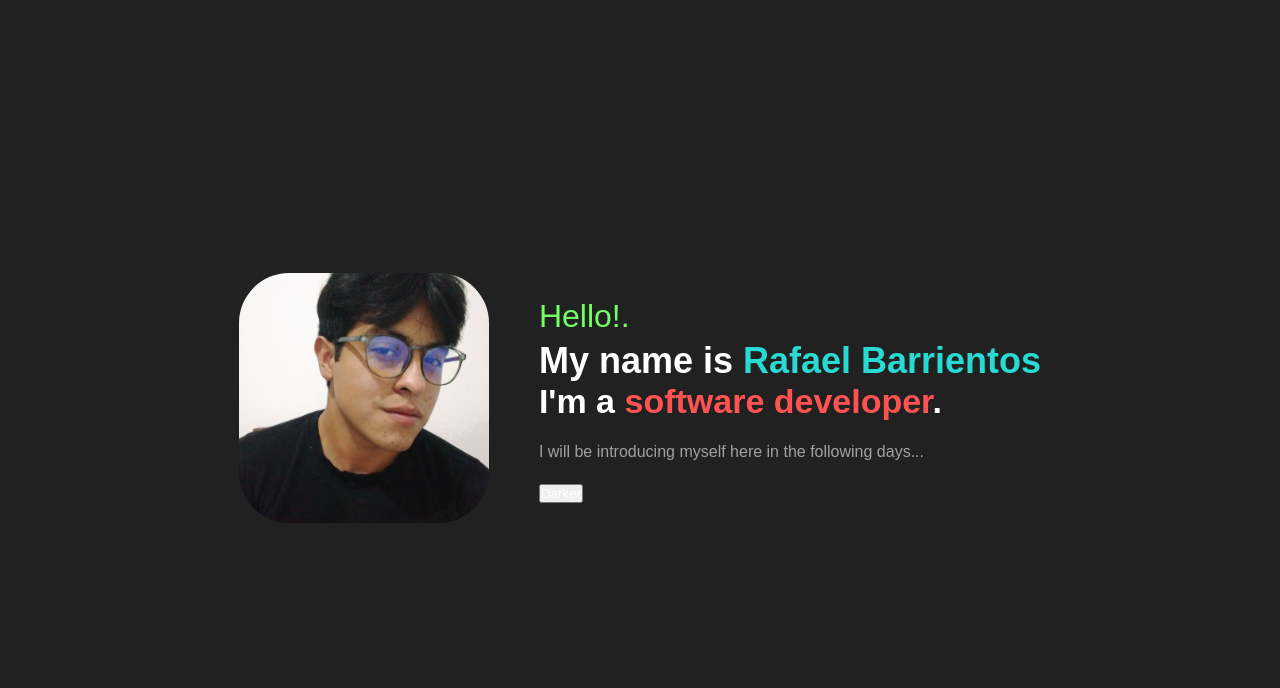
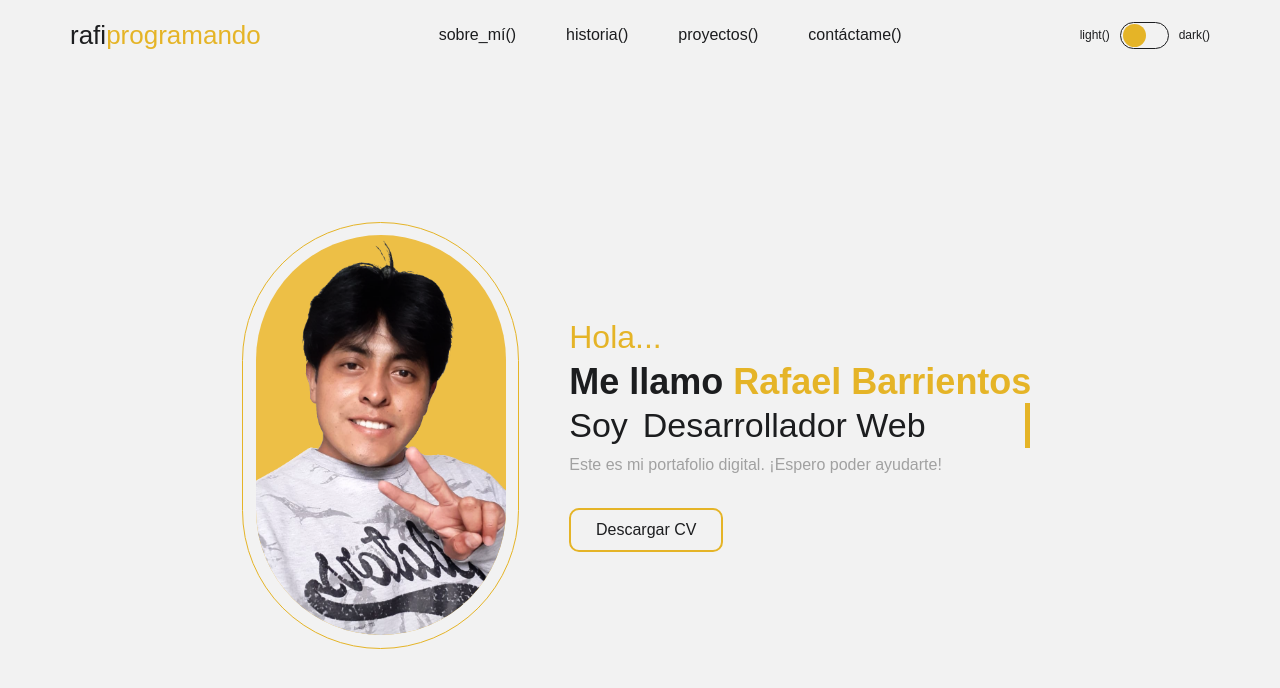
Before and after one commit to rafa-wine/rafiprogramando.tk, a plain HTML site: page index.html in a window 1280 px wide. Drawn offline with Linux system fonts and the light colour scheme; a web font is replaced by a local one.

Commit message:
Update full page

```diff
--- a/index.html
+++ b/index.html
@@ -5,33 +5,129 @@
     <meta http-equiv="X-UA-Compatible" content="IE=edge" />
     <meta name="viewport" content="width=device-width, initial-scale=1.0" />
     <title>rafiprogramando</title>
-    <link rel="stylesheet" href="./style.css" />
-    <script type="text/js" src="./script.js"></script>
+    <link rel="icon" href="./assets/bees.png" type="image/x-icon" />
+    <link rel="stylesheet" href="./styles/home.css" />
+    <script
+      src="./scripts/script.js"
+      type="application/javascript"
+      defer
+    ></script>
   </head>
   <body>
+    <header>
+      <nav class="navigation-bar">
+        <ul class="navigation-list">
+          <li class="logo">
+            rafi<span
+              class="logo-colorize"
+              onclick="aboutMe(
+                'global-section', 'about-me-container', 'history-container', 'projects-container', 'contact-container')"
+              >programando</span
+            >
+          </li>
+          <li>
+            <ul class="navigation-links">
+              <li
+                class="nav-item"
+                onclick="aboutMe('about-me-container', 'global-section', 'history-container', 'projects-container', 'contact-container')"
+              >
+                <p class="switch-frame about-me">sobre_mí()</p>
+              </li>
+              <li
+                class="nav-item"
+                onclick="aboutMe(
+                'history-container', 'about-me-container', 'global-section', 'projects-container', 'contact-container')"
+              >
+                <p class="switch-frame">historia()</p>
+              </li>
+              <li
+                class="nav-item"
+                onclick="aboutMe(
+                'projects-container', 'about-me-container', 'history-container', 'global-section', 'contact-container')"
+              >
+                <p class="switch-frame">proyectos()</p>
+              </li>
+              <li
+                class="nav-item"
+                onclick="aboutMe(
+                'contact-container', 'about-me-container', 'history-container', 'projects-container', 'global-section')"
+              >
+                <p class="switch-frame">contáctame()</p>
+              </li>
+            </ul>
+          </li>
+          <li>
+            <ul class="switch-container">
+              <li>
+                <p class="switch-text">light()</p>
+              </li>
+              <li>
+                <div id="hi" class="theme-switch">
+                  <div class="switch" onclick="changeTheme(this)"></div>
+                </div>
+              </li>
+              <li>
+                <p class="switch-text">dark()</p>
+              </li>
+            </ul>
+          </li>
+        </ul>
+      </nav>
+    </header>
     <section class="global-section">
-      <section class="avatar-section">
-        <img class="avatar-img" src="./iam.jpg" alt="avatar" />
-      </section>
+      <div class="avatar-container">
+        <div class="avatar-section">
+          <img class="avatar-img" src="./assets/me_web.png" alt="avatar" />
+        </div>
+      </div>
       <section class="text-section">
         <section class="introuccig-section">
-          <p class="text-hi">Hello!.</p>
+          <p class="text-hi">Hola...</p>
           <h1 class="text-title">
-            My name is <span class="marker-title">Rafael Barrientos</span>
+            Me llamo <span class="marker-title">Rafael Barrientos</span>
           </h1>
-          <h2 class="text-subtitle">
-            I'm a <span class="marker-subtitle">software developer</span>.
-          </h2>
+          <div class="wrapper">
+            <div class="static-txt">Soy</div>
+            <ul class="dynamic-txts">
+              <li><span>Desarrollador Full Stack</span></li>
+              <li><span>Desarrollador Web</span></li>
+              <li><span>Desarrollador Móvil</span></li>
+              <li><span>Desarrollador IoT</span></li>
+              <li><span>Diseñador UI & UX</span></li>
+              <li><span>Desarrollador de Software</span></li>
+            </ul>
+          </div>
         </section>
         <section class="returns-section">
           <p class="text-simple">
-            I will be introducing myself here in the following days...
+            Este es mi portafolio digital. ¡Espero poder ayudarte!
           </p>
         </section>
-        <section>
-          <button type="button" id="icon">Darker</button>
-        </section>
+        <div>
+          <a
+            href="./resources/rafiprogramando_cv.pdf"
+            download="rafiprogramando_cv"
+            class="cv-button"
+            >Descargar CV</a
+          >
+        </div>
       </section>
     </section>
+    <div class="about-me-container format-subviews">
+      <span class="loader"></span>
+      <p>sobre_mí().building</p>
+    </div>
+    <div class="history-container format-subviews">
+      <span class="loader"></span>
+      <p>historia().building</p>
+    </div>
+    <div class="projects-container format-subviews">
+      <span class="loader"></span>
+      <p>proyectos.building</p>
+    </div>
+    <div class="contact-container format-subviews">
+      <span class="loader"></span>
+      <p>contáctame.building</p>
+    </div>
   </body>
 </html>
--- /dev/null
+++ b/scripts/script.js
@@ -0,0 +1,30 @@
+function changeTheme(element) {
+  document.body.classList.toggle("dark-theme");
+  element.classList.toggle("theme-change");
+}
+
+function home() {
+  document.getElementsByClassName("global-section")[0].style.display = "flex";
+  document.getElementsByClassName("logo-colorize")[0].style.color =
+    "var(--accent-color)";
+  document.getElementsByClassName("about-me")[0].style.color =
+    "var(--secundary-color)";
+}
+
+function aboutMe(show, hide1, hide2, hide3, hide4) {
+  document.getElementsByClassName(hide1)[0].style.display = "none";
+  document.getElementsByClassName(hide2)[0].style.display = "none";
+  document.getElementsByClassName(hide3)[0].style.display = "none";
+  document.getElementsByClassName(hide4)[0].style.display = "none";
+
+  /* document.getElementsByClassName(hide1)[0].style.color =
+    "var(--secundary-color)";
+  document.getElementsByClassName(hide2)[0].style.color =
+    "var(--secundary-color)";
+  document.getElementsByClassName(hide3)[0].style.color =
+    "var(--secundary-color)";
+  document.getElementsByClassName(hide4)[0].style.color =
+    "var(--secundary-color)"; */
+
+  document.getElementsByClassName(show)[0].style.display = "flex";
+}
--- a/style.css
+++ /dev/null
@@ -1,99 +0,0 @@
-* {
-  margin: 0%;
-  padding: 0%;
-  font-family: sans-serif;
-  color: white;
-}
-
-:root {
-  --primary-color: white;
-  --secondary-color: black;
-}
-
-.dark-theme {
-  --primary-color: #212121;
-  --secondary-color: #ffffff;
-}
-
-.global-section {
-  display: flex;
-  justify-content: center;
-  align-items: center;
-  width: 100%;
-  height: 100vh;
-  background-color: #212121;
-}
-
-.text-section {
-  display: flex;
-  flex-direction: column;
-  justify-content: space-evenly;
-  height: 250px;
-  width: fit-content;
-  margin-left: 50px;
-}
-
-.text-hi {
-  color: rgb(114, 255, 101);
-  font-size: 32px;
-  margin-bottom: 5px;
-}
-
-.text-title {
-  font-size: 36px;
-}
-
-.marker-title {
-  color: rgb(40, 218, 209);
-}
-
-.text-subtitle {
-  font-size: 34px;
-}
-
-.marker-subtitle {
-  color: rgb(255, 83, 83);
-}
-
-.text-simple {
-  color: rgb(161, 161, 161);
-}
-
-.avatar-img {
-  transition: 0.5s;
-  width: 250px;
-  border-radius: 50px;
-}
-
-.avatar-img:hover {
-  transition: 0.5s;
-  transform: scale(1.1);
-}
-
-@media (max-width: 900px) {
-  .global-section {
-    flex-direction: column;
-  }
-
-  .text-section {
-    width: 90%;
-    margin-top: 25px;
-    margin-left: 0px;
-  }
-
-  .text-hi {
-    font-size: 22px;
-  }
-
-  .text-title {
-    font-size: 26px;
-  }
-
-  .text-subtitle {
-    font-size: 24px;
-  }
-
-  .text-simple {
-    font-size: 14px;
-  }
-}
--- /dev/null
+++ b/styles/home.css
@@ -0,0 +1,372 @@
+@import url("https://fonts.cdnfonts.com/css/hardino");
+@import url("https://fonts.cdnfonts.com/css/jack-input");
+
+:root {
+  --primary-color: #f2f2f2;
+  --secondary-color: #1c1d1f;
+  --accent-color: #e5b427;
+}
+
+.dark-theme {
+  --primary-color: #1c1d1f;
+  --secondary-color: #f2f2f2;
+}
+
+* {
+  margin: 0%;
+  padding: 0%;
+  font-family: "JackInput", sans-serif;
+  color: var(--secondary-color);
+  transition: 0.3s;
+}
+
+body {
+  background-color: var(--primary-color);
+}
+
+/* Start Navigation Bar */
+
+header {
+  display: center;
+  align-items: center;
+  justify-content: space-evenly;
+  width: 100%;
+  height: 70px;
+}
+
+ul {
+  list-style: none;
+}
+
+a {
+  text-decoration: none;
+}
+
+.navigation-bar {
+  display: flex;
+  justify-content: center;
+  align-items: center;
+  width: 100%;
+  height: 100%;
+}
+
+.navigation-list {
+  display: flex;
+  justify-content: space-between;
+  align-items: center;
+  width: 100%;
+  padding: 0px 70px;
+}
+
+nav ul {
+  display: flex;
+  flex-direction: row;
+}
+
+.navigation-links {
+  display: flex;
+  justify-content: space-around;
+  align-items: center;
+  gap: 50px;
+}
+
+.nav-item {
+  cursor: pointer;
+  border-radius: 25px;
+}
+
+.nav-item:hover {
+  padding: 5px 15px;
+  background-color: var(--accent-color);
+  border-radius: 25px;
+}
+
+.logo {
+  font-family: "Hardino", sans-serif;
+  font-size: 26px;
+  cursor: pointer;
+}
+
+.logo:hover {
+  transform: scale(1.1);
+}
+
+.logo-colorize {
+  font-family: "Hardino", sans-serif;
+  font-size: 26px;
+  color: var(--accent-color);
+}
+
+.switch-frame {
+  font-family: "JackInput", sans-serif;
+  font-size: 16px;
+}
+
+/* Start Swicth theme */
+
+.switch-container {
+  display: flex;
+  justify-content: center;
+  align-items: center;
+}
+
+.theme-switch {
+  display: flex;
+  justify-content: start;
+  align-items: center;
+  width: 47px;
+  height: 25px;
+  border: 1px solid var(--secondary-color);
+  border-radius: 20px;
+  margin: 0px 10px;
+}
+
+.switch {
+  width: 23px;
+  height: 23px;
+  background-color: var(--accent-color);
+  border-radius: 50%;
+  margin-left: 2px;
+  margin-right: 2px;
+}
+
+.theme-change {
+  transition: 0.5s;
+  transform: translateX(20px);
+}
+
+.switch-text {
+  font-family: "JackInput", sans-serif;
+  font-size: 12px;
+}
+
+/* End Swicth theme*/
+
+/* End Navigation Bar */
+
+.global-section {
+  display: flex;
+  justify-content: center;
+  align-items: center;
+  width: 100%;
+  height: calc(100vh - 70px);
+}
+
+.text-section {
+  display: flex;
+  flex-direction: column;
+  justify-content: space-evenly;
+  height: 250px;
+  width: fit-content;
+  margin-left: 50px;
+}
+
+.text-hi {
+  color: var(--accent-color);
+  font-size: 32px;
+  margin-bottom: 5px;
+  font-family: "Hardino", sans-serif;
+}
+
+.text-title {
+  font-family: "Hardino", sans-serif;
+  font-size: 36px;
+}
+
+.marker-title {
+  font-family: "Hardino", sans-serif;
+  color: var(--accent-color);
+}
+
+/* Start Animation Typing */
+
+.wrapper {
+  display: flex;
+  align-items: center;
+}
+
+.wrapper .static-txt {
+  color: var(--secondary-color);
+  font-size: 34px;
+}
+
+.wrapper .dynamic-txts {
+  margin-left: 15px;
+  line-height: 45px;
+  height: 45px;
+  overflow: hidden;
+}
+
+.dynamic-txts li {
+  list-style: none;
+  color: var(--accent-color);
+  font-size: 34px;
+  top: 0;
+  position: relative;
+  animation: slide 18s steps(6) infinite;
+}
+
+@keyframes slide {
+  100% {
+    top: -270px;
+  }
+}
+
+.dynamic-txts li {
+  position: relative;
+}
+
+.dynamic-txts li::after {
+  content: "";
+  position: absolute;
+  left: 0;
+  height: 100%;
+  width: 100%;
+  background-color: var(--primary-color);
+  border-left: 5px solid var(--accent-color);
+  animation: typing 3s steps(10) infinite;
+}
+
+@keyframes typing {
+  40%,
+  60% {
+    left: calc(100% + 30px);
+  }
+  100% {
+    left: 0;
+  }
+}
+
+/* Start Animation Typing  */
+
+.text-subtitle {
+  font-size: 34px;
+}
+
+.marker-subtitle {
+  color: rgb(255, 83, 83);
+}
+
+.text-simple {
+  color: rgb(161, 161, 161);
+}
+
+.avatar-container {
+  display: flex;
+  align-items: center;
+  justify-content: center;
+  width: 275px;
+  height: 425px;
+  border: var(--accent-color) 1.5px solid;
+  border-radius: 200px;
+}
+
+.avatar-section {
+  display: flex;
+  width: 250px;
+  height: 400px;
+  border-radius: 200px;
+  overflow: hidden;
+  background-color: #edbf46;
+}
+
+.avatar-img {
+  object-fit: cover;
+}
+
+.cv-button {
+  display: flex;
+  justify-content: center;
+  align-items: center;
+  width: 150px;
+  height: 40px;
+  border: 2px solid var(--accent-color);
+  border-radius: 10px;
+  margin-top: 25px;
+  cursor: pointer;
+}
+
+.cv-button:hover {
+  background-color: var(--accent-color);
+}
+
+/* Start Subviews style */
+
+.about-me-container {
+  display: none;
+}
+
+.history-container {
+  display: none;
+}
+
+.projects-container {
+  display: none;
+}
+
+.contact-container {
+  display: none;
+}
+
+.format-subviews {
+  justify-content: center;
+  align-items: center;
+  flex-direction: column;
+  width: 100%;
+  height: calc(100vh - 70px);
+}
+
+.loader {
+  color: var(--secondary-color);
+  font-family: Consolas, Menlo, Monaco, monospace;
+  font-weight: bold;
+  font-size: 78px;
+  opacity: 0.8;
+}
+.loader:before {
+  content: "{";
+  display: inline-block;
+  animation: pulse 0.4s alternate infinite ease-in-out;
+}
+.loader:after {
+  content: "}";
+  display: inline-block;
+  animation: pulse 0.4s 0.3s alternate infinite ease-in-out;
+}
+
+@keyframes pulse {
+  to {
+    transform: scale(0.8);
+    opacity: 0.5;
+  }
+}
+
+/* End Subviews style */
+
+@media (max-width: 900px) {
+  .global-section {
+    flex-direction: column;
+  }
+
+  .text-section {
+    width: 90%;
+    margin-top: 25px;
+    margin-left: 0px;
+  }
+
+  .text-hi {
+    font-size: 22px;
+  }
+
+  .text-title {
+    font-size: 26px;
+  }
+
+  .text-subtitle {
+    font-size: 24px;
+  }
+
+  .text-simple {
+    font-size: 14px;
+  }
+}
```
Also changed, not shown: script.js (deleted, +0 -12 lines), assets/bees.png (added), assets/iam.jpg (renamed from iam.jpg), assets/me_web.png (added), 1 other file.
